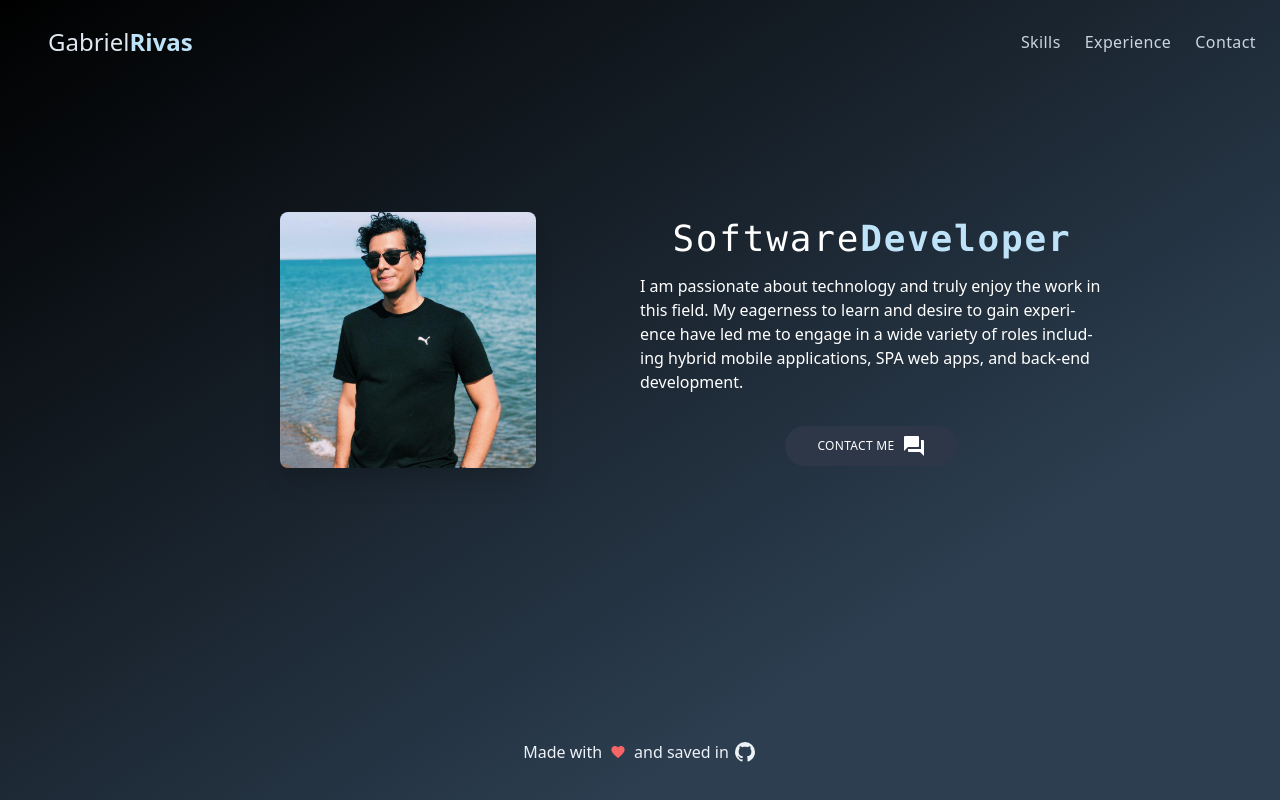
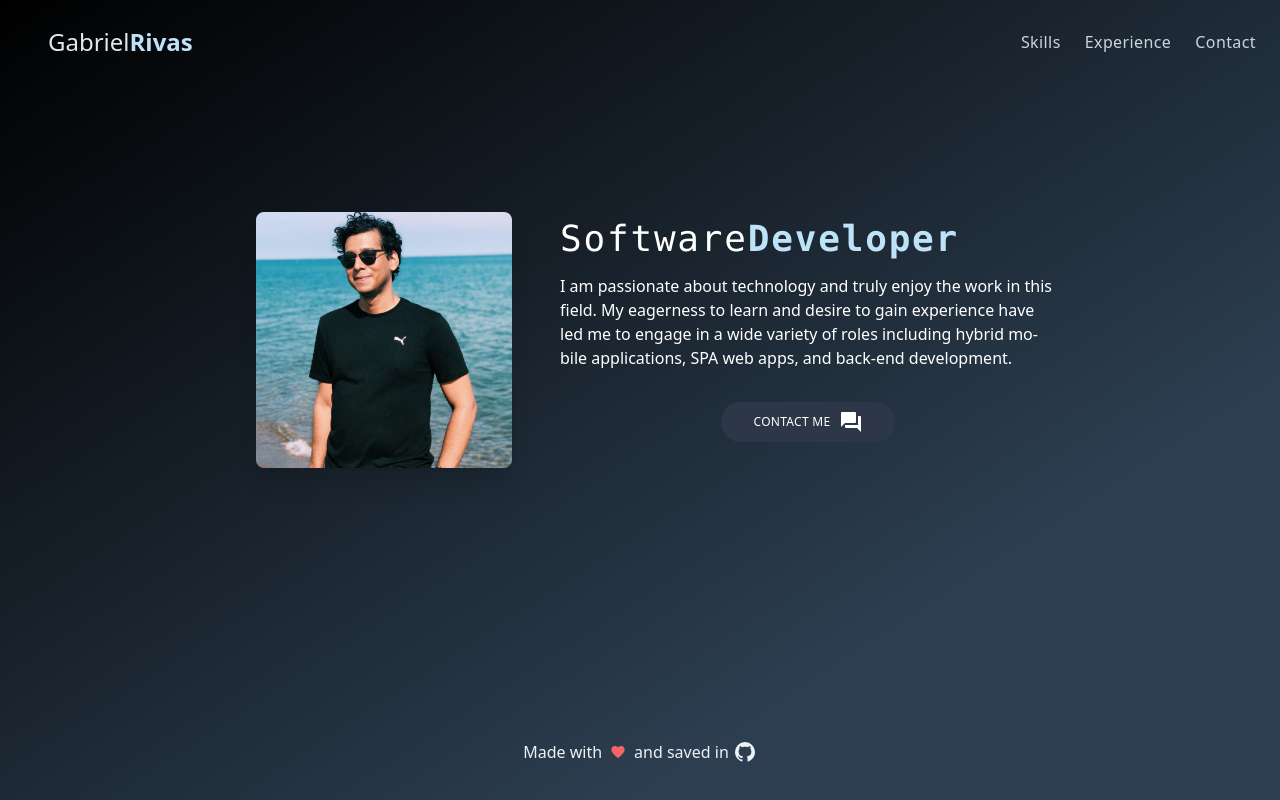
Before and after one commit to saurer19/resume, a Vue app: page / in a window 1280 px wide. Built offline with nearby package versions, Linux system fonts and the light colour scheme.

Commit message:
padding and text left

```diff
--- a/src/views/Home.vue
+++ b/src/views/Home.vue
@@ -1,20 +1,20 @@
 <template>
-  <div class="mx-auto xs:px-6 text-center text-white pt-16 md:pt-32">
+  <div class="mx-auto sm:mx-4 text-center text-white pt-16 md:pt-32">
     <div class="flex flex-col md:flex-row justify-center">
-      <div class=" mx-auto md:w-1/2">
+      <div class="max-w-xs mx-auto md:mx-0 md:w-1/2">
         <img
           class="rounded-lg shadow-xl h-48 sm:h-64 block mx-auto"
           src="/img/gabe-square.png"
           alt="me"
         />
       </div>
-      <div class="md:w-1/2 max-w-2xl">
-        <div class="tracking-wider text-3xl lg:text-4xl font-mono pt-10 md:pt-0">
+      <div class="md:w-1/2 mx-auto md:mx-0 max-w-lg md:pl-4">
+        <div class="tracking-wider text-3xl lg:text-4xl font-mono pt-10 md:pt-0 md:text-left">
           Software<span class="font-semibold text-blue-200">Developer</span>
         </div>
         <div>
           <div
-            class="leading-normal text-center hyphens-text pt-2 px-3 md:text-left md:px-0"
+            class="leading-normal text-center hyphens-text pt-2 px-3 md:text-left md:px-0 "
           >I am passionate about technology and truly enjoy the work in this field. My eagerness to learn and desire to gain experience have led me to engage in a wide variety of roles including hybrid mobile applications, SPA web apps, and back-end development.</div>
         </div>
         <router-link
```
